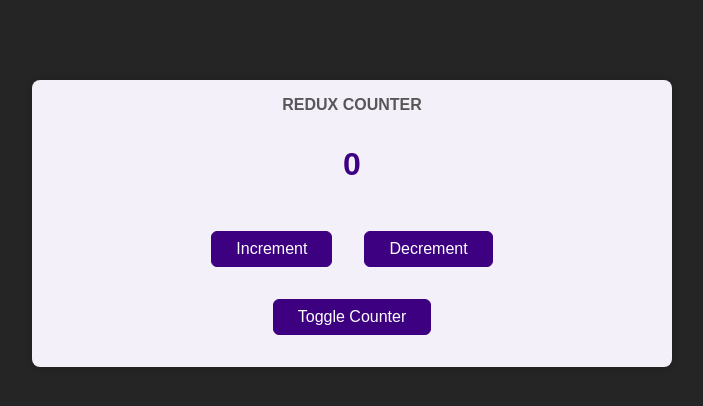
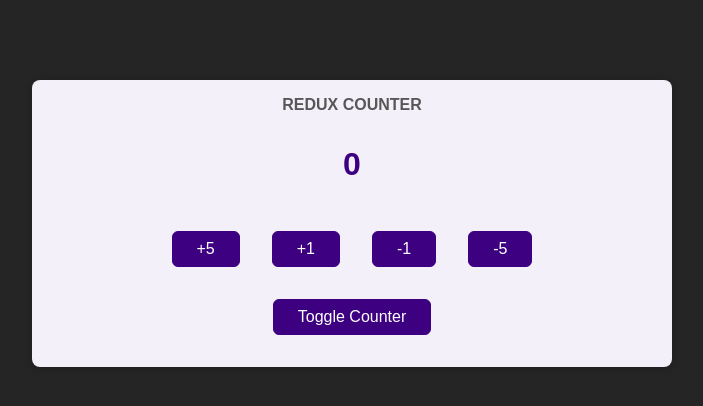
Before and after one commit to calculus0129/react-project-6-1, a Next.js app: page / in a window 1280 px wide. Shown: the top 406 px of the page, without its empty margins (288-991 px from the left). Built offline with nearby package versions, Linux system fonts and the light colour scheme.

Commit message:
feat: toggle and counter buttons

```diff
--- a/components/Counter.tsx
+++ b/components/Counter.tsx
@@ -1,25 +1,38 @@
+"use client";
+
 import { useSelector, useDispatch } from "react-redux";
 import classes from "./Counter.module.css";
 import type { State } from "@/store";
 
+import { useState } from "react";
+
 const Counter = () => {
+  const [showCounter, setShowCounter] = useState(true);
   const counter = useSelector((state: State) => state.count);
 
   const dispatch = useDispatch();
-  const counterHandler = (type: string) => {
-    return () => dispatch({ type });
+  const counterHandler = (type: string, amount: number = 1) => {
+    return () => dispatch({ type, amount });
   };
 
-  const toggleCounterHandler = () => {};
+  const toggleCounterHandler = () => {
+    setShowCounter((state) => !state);
+  };
 
   return (
     <main className={classes.counter}>
       <h1>Redux Counter</h1>
       <div className={classes.value}>{counter}</div>
-      <div>
-        <button onClick={counterHandler("INCREMENT")}>Increment</button>
-        <button onClick={counterHandler("DECREMENT")}>Decrement</button>
-      </div>
+      {showCounter ? (
+        <div>
+          <button onClick={counterHandler("INCREMENT", 5)}>+5</button>
+          <button onClick={counterHandler("INCREMENT")}>+1</button>
+          <button onClick={counterHandler("DECREMENT")}>-1</button>
+          <button onClick={counterHandler("DECREMENT", 5)}>-5</button>
+        </div>
+      ) : (
+        <h3>hehe</h3>
+      )}
       <button onClick={toggleCounterHandler}>Toggle Counter</button>
     </main>
   );
--- a/store/index.ts
+++ b/store/index.ts
@@ -6,7 +6,7 @@ export type State = {
 
 export type Action = {
   type: string;
-  payload?: number;
+  amount?: number; // A payload. Any name can be used.
 };
 
 const initialState: State = {
@@ -15,14 +15,21 @@ const initialState: State = {
 
 // (state?.count ?? 0)
 const countReducer = (state: State = initialState, action: Action): State => {
-  switch (action.type) {
-    case "INCREMENT":
-      return { ...state, count: state.count + 1 };
-    case "DECREMENT":
-      return { ...state, count: state.count - 1 };
-    default:
-      return state;
+  if (action.type === "INCREMENT" && action.amount !== undefined) {
+    return { ...state, count: state.count + action.amount };
+  } else if (action.type === "DECREMENT" && action.amount !== undefined) {
+    return { ...state, count: state.count - action.amount };
+  } else {
+    return state;
   }
+  // switch (action.type) {
+  //   case "INCREMENT":
+  //     return { ...state, count: state.count + 1 };
+  //   case "DECREMENT":
+  //     return { ...state, count: state.count - 1 };
+  //   default:
+  //     return state;
+  // }
 };
 
 const store = createStore(countReducer);
```
